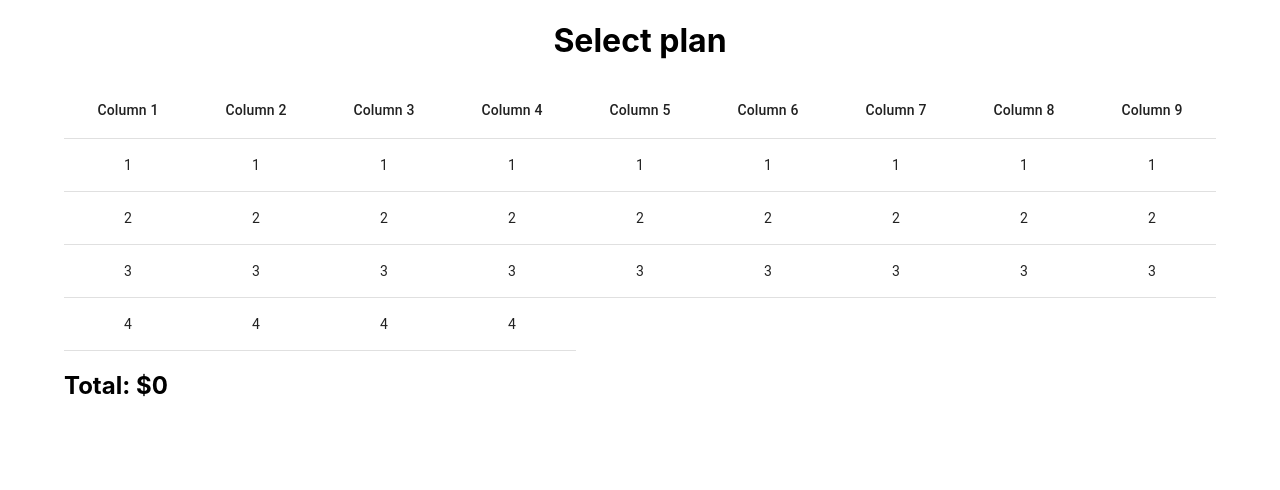
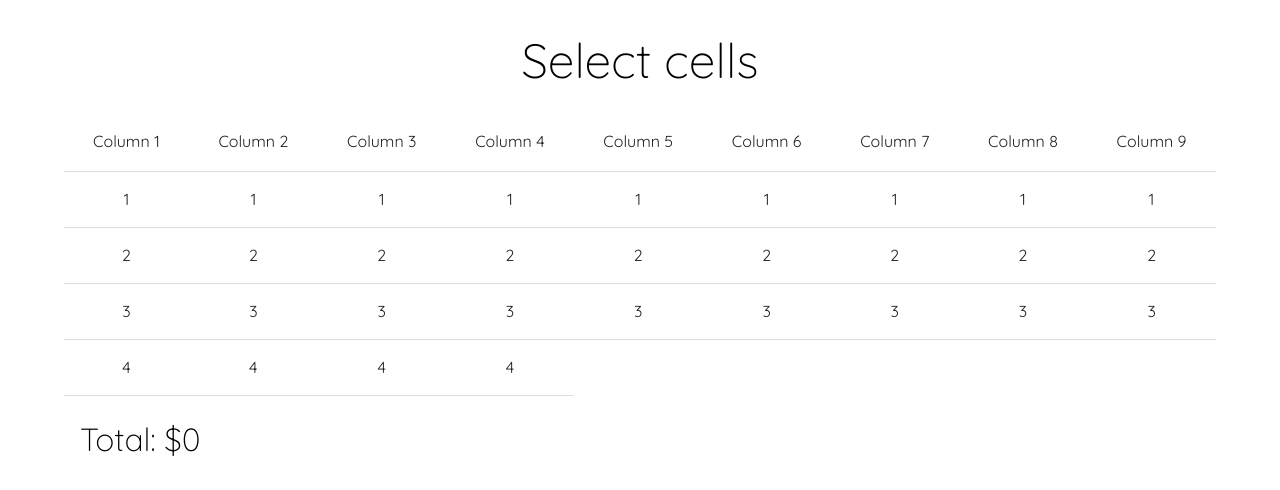
Before and after one commit to Sofia-Machado/training_exercise_1, a React (Create React App) app: page / in a window 1280 px wide. Shown: the top 490 px of the page. Built offline with nearby package versions, Linux system fonts and the light colour scheme.

Commit message:
mui theme

```diff
--- a/src/App.js
+++ b/src/App.js
@@ -1,11 +1,29 @@
+import { createTheme } from '@mui/material/styles';
+import { ThemeProvider } from '@emotion/react';
 import './App.css';
 import ExerciseTable from './ExerciseTable';
 
+const theme = createTheme({
+  typography: {
+    fontFamily: 'Quicksand',
+    fontSize: 16,
+    fontWeightLight: 300,
+    fontWeightMedium: 400,
+    fontWeightBold: 500,
+    h1: {
+      fontSize: '3rem',
+    },
+    h2: {
+      fontSize: '2rem'
+    }
+  }
+})
+
 function App() {
   return (
-    <>
+    <ThemeProvider theme={theme}>
       <ExerciseTable />
-    </>
+    </ThemeProvider>
   );
 }
 
--- a/src/ExerciseTable.js
+++ b/src/ExerciseTable.js
@@ -5,6 +5,8 @@
 import TableContainer from '@mui/material/TableContainer';
 import TableHead from '@mui/material/TableHead';
 import TableRow from '@mui/material/TableRow';
+import { Box } from '@mui/material';
+import { Typography } from '@mui/material';
 import { Container } from '@mui/system';
 
 
@@ -140,7 +142,7 @@
 
   return (
     <Container>
-    <h1>Select plan</h1>
+    <Typography component='h1' variant='h1' textAlign='center' mt={4} mb={3}>Select cells</Typography>
       <TableContainer>
         <Table aria-label="simple table">
           <TableHead>
@@ -173,9 +175,9 @@
           </TableBody>
         </Table>
       </TableContainer>
-      <div className="total">
-        <h2>Total: <span id="total-result">${total}</span></h2>
-      </div>
+      <Box>
+        <Typography component='h2' variant='h2' mt={3} ml={2}>Total: <span id="total-result">${total}</span></Typography>
+      </Box>
     </Container>
   );
 }
--- a/src/index.css
+++ b/src/index.css
@@ -1,8 +1,7 @@
+@import url('https://fonts.googleapis.com/css2?family=Quicksand:wght@300;400;500&display=swap');
+
 body {
   margin: 0;
-  font-family: -apple-system, BlinkMacSystemFont, 'Segoe UI', 'Roboto', 'Oxygen',
-    'Ubuntu', 'Cantarell', 'Fira Sans', 'Droid Sans', 'Helvetica Neue',
-    sans-serif;
   -webkit-font-smoothing: antialiased;
   -moz-osx-font-smoothing: grayscale;
 }
@@ -19,11 +18,10 @@
   background-color: lightsalmon;
 }
 .highlight:hover,
-.active:hover,
 .hover:hover {
-  background-color: lightblue;
+  background-color: rgb(230, 201, 173);
 }
 
-h1 {
-  text-align: center;
+.active:hover {
+  background-color: rgb(243, 200, 163);
 }
```
